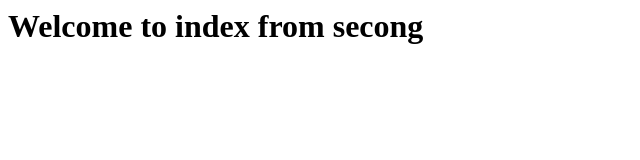
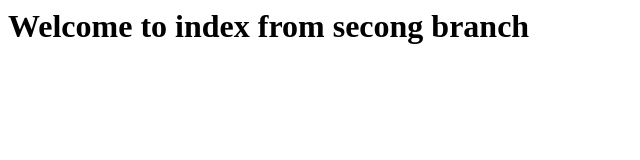
Before and after one commit to dilippakhare/git1, a plain HTML site: page index.html in a window 1280 px wide. Shown: the whole page, without its empty margins (0-640 px from the left). Drawn offline with Linux system fonts and the light colour scheme.

Commit message:
Update index.html

```diff
--- a/index.html
+++ b/index.html
@@ -1,7 +1,7 @@
 <html>
 
 <body>
-    <h1>Welcome to index    from secong </h1>
+    <h1>Welcome to index  from secong branch </h1>
 </body>
 
 </html
```
